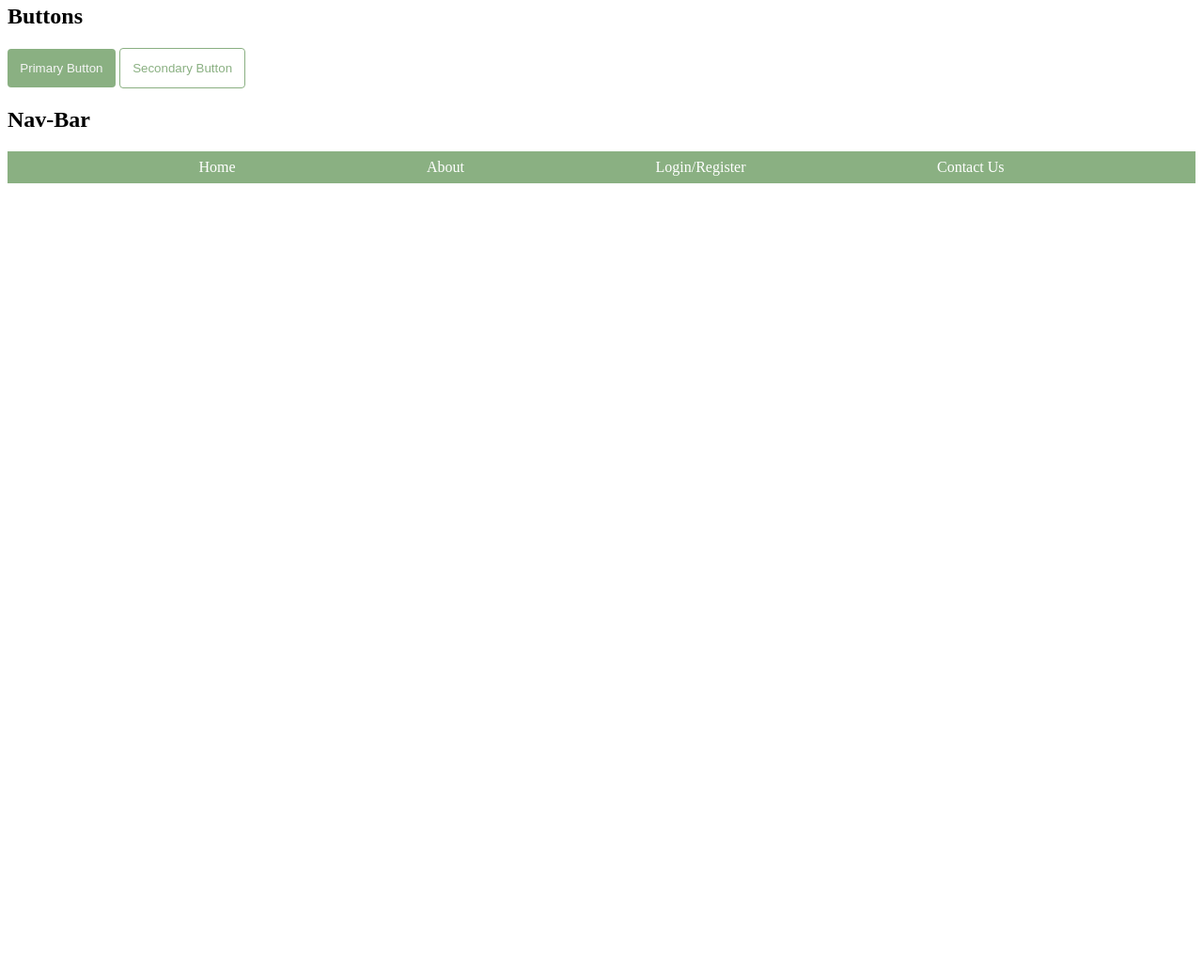
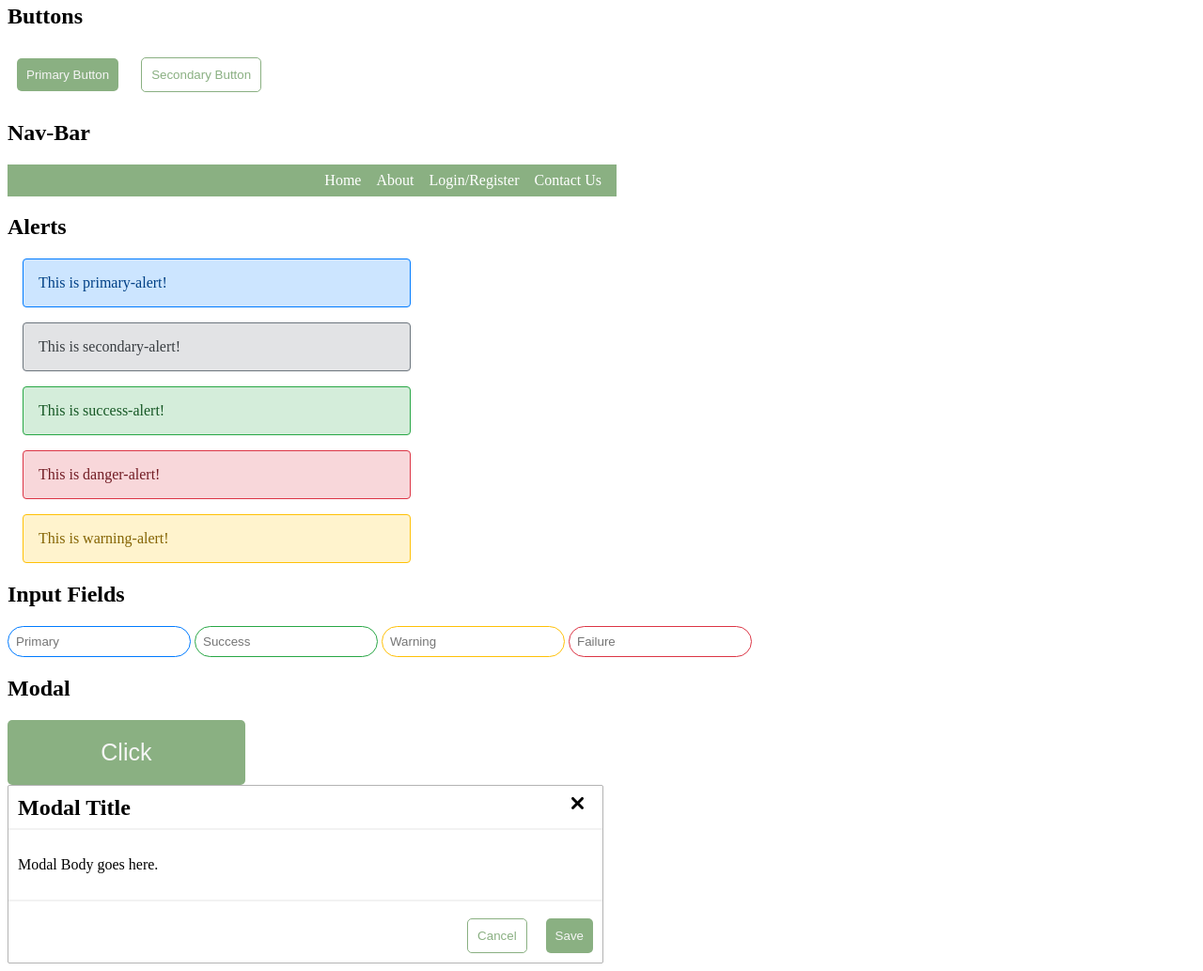
Before and after one commit to vids12/Commponent-Library, a plain HTML site: page index.html in a window 1280 px wide. Shown: the part 500-1533 px from the top of the page at 94% size. Before the commit the page ends 800 px from the top, so only its background shows below. Drawn offline with Linux system fonts and the light colour scheme.

Commit message:
added: some elements

```diff
--- /dev/null
+++ b/app.js
@@ -0,0 +1 @@
+const btn;
--- a/index.css
+++ b/index.css
@@ -1,7 +1,15 @@
 :root{
     --primarycolor:#8AB082;
     --secondarycolor:#8F8389;
-    --red: tomato;
+    --primary: #007bff;
+    --secondary: #6c757d;
+    --success: #28a745;
+    --warning: #ffc107;
+    --danger: #dc3545;
+    --textColor: white;
+    --light-grey:#f2f2f2;
+    --d-grey:#b3b3b3;
+
 }
 .avatar{
     display: flex;
@@ -46,21 +54,23 @@
 .primary-btn{
     color: whitesmoke;
     background-color: var(--primarycolor);
-    padding: 1em;
+    padding: 10px;
     border-style: none;
-    border-radius: 0.3em;
+    border-radius:5px;
     text-align: center;
     cursor: pointer;
+    margin: 10px;
 }
 .secondary-btn{
     color: var(--primarycolor);
     border: 1px solid var(--primarycolor);
-    padding: 1em;
-    border-radius: 0.3em;
+    padding: 10px;
+    border-radius: 5px;
     background-color: #fff;
     text-align: center;
     transition-duration: 0.4s;
     cursor: pointer;
+    margin: 10px;
 }
 
 .secondary-btn:hover{
@@ -68,14 +78,16 @@
     color: whitesmoke;
 }
 .primary-btn:hover{
-    box-shadow: 0 12px 16px 0 rgba(0,0,0,0.24),0 15px 50px 0 rgba(0,0,0,0.19);
+    box-shadow: 0 12px 16px 0 var(--secondarycolor),0 15px 50px 0 var(--secondarycolor);
 }
 .nav-bar{
     list-style: none;
     display: flex;
-    justify-content: space-evenly;
+    justify-content: flex-end;
+    align-items: center;
     background-color: var(--primarycolor);
     padding: 0.5em;
+    max-width: 50%;
 }
 a{
     text-decoration: none;
@@ -85,3 +97,98 @@ a{
 a:hover{
     background-color:var(--secondarycolor);
 }
+
+.alert{
+    border: 1px solid transparent;
+    max-width: 30%;
+    margin: 1em;
+    padding: 1em;
+    border-radius: 0.25rem;
+}
+.primary-alert{
+    color: #004085;
+    border-color: var(--primary);
+    background-color: #cce5ff;
+}
+.secondary-alert{
+    color: #383d41;
+    background-color: #e2e3e5;
+    border-color: var(--secondary);
+}
+.danger-alert{
+    color: #721c24;
+    background-color: #f8d7da;
+    border-color: var(--danger);
+}
+.warning-alert{
+    color: #856404;
+    background-color: #fff3cd;
+    border-color: var(--warning);
+}
+.success-alert{
+    color: #155724;
+    background-color: #d4edda;
+    border-color: var(--success);
+}
+.input-fields{
+    border: 1px solid transparent;
+    padding: 0.5rem;
+    border-radius: 20px;
+}
+.primary{
+    border-color: var(--primary);
+}
+.success{
+    border-color: var(--success);
+}
+.warning{
+    border-color: var(--warning);
+}
+.failure{
+    border-color: var(--danger);
+}
+.modal-btn{
+    color: whitesmoke;
+    background-color: var(--primarycolor);
+    padding: 20px;
+    border-style: none;
+    border-radius:5px;
+    text-align: center;
+    cursor: pointer;
+    width: 20%;
+    font-size: 25px;
+}
+.modal-header{
+    display: flex;
+    flex-direction: row;
+    justify-content: space-between;
+    vertical-align: centre;
+}
+.modal{
+    border: var(--d-grey) 1px solid;
+    width: 50%;
+    border-radius: 2px;
+}
+.modal-title{
+    margin: 10px 0 0 10px;
+    font-size: 1.5em;
+}
+.close-icon{
+    height: 13px;
+    width: 13px;
+    position: relative;
+    right: 20px;
+    top: 12px;
+}
+.buttons{
+    display: flex;
+    flex-direction: row;
+    justify-content: flex-end;
+}
+.modal-body{
+    margin: 2px 10px;
+    padding: 4px 0;
+}
+hr{
+    border: solid 0.1px var(--light-grey);
+}
--- a/index.html
+++ b/index.html
@@ -50,5 +50,44 @@
             </li>
         </ul>
     </nav>
+    <h2>Alerts</h2>
+    <section>
+        <div class="alert primary-alert" role="alert">This is  primary-alert!</div>
+        <div class="alert secondary-alert" role="alert">This is  secondary-alert!</div>
+        <div class="alert success-alert" role="alert">This is  success-alert!</div>
+        <div class="alert danger-alert" role="alert">This is  danger-alert!</div>
+        <div class="alert warning-alert" role="alert">This is  warning-alert!</div>
+    </section>
+    <h2>Input Fields</h2>
+    <div>
+        <input type="text" placeholder="Primary" class="input-fields primary">
+        <input type="text" placeholder="Success"
+        class="input-fields success">
+        <input type="text" placeholder="Warning"
+        class="input-fields warning">
+        <input type="text"  placeholder="Failure"
+        class="input-fields failure">
+    </div>
+    <h2>Modal</h2>
+    <button class="modal-btn">Click</button>
+    <div class="modal">
+        <div class="modal-header">
+            <h6 class="modal-title">Modal Title</h6>
+            <img src="./images/delete.svg" alt="close-icon" class="close-icon">
+        </div>
+        <hr>
+        <div class="modal-body">
+            <p>Modal Body goes here.</p>
+        </div>
+        <hr>
+        <div class="buttons">
+            <button class="secondary-btn">Cancel</button>
+            <button class="primary-btn">Save</button>
+        </div>
+    </div>
+
+
+
+    <script src="./app.js"></script>
 </body>
 </html>
```
Also changed, not shown: images/delete.svg (added), images/plant-card.jpg (added).
